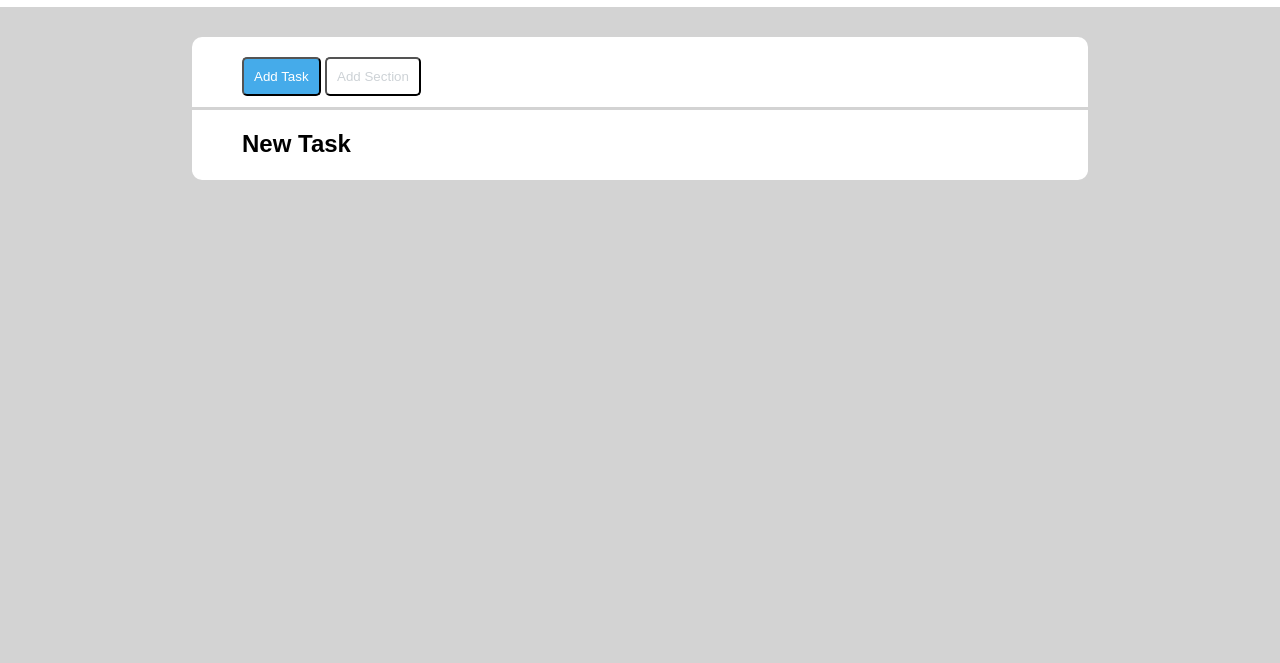
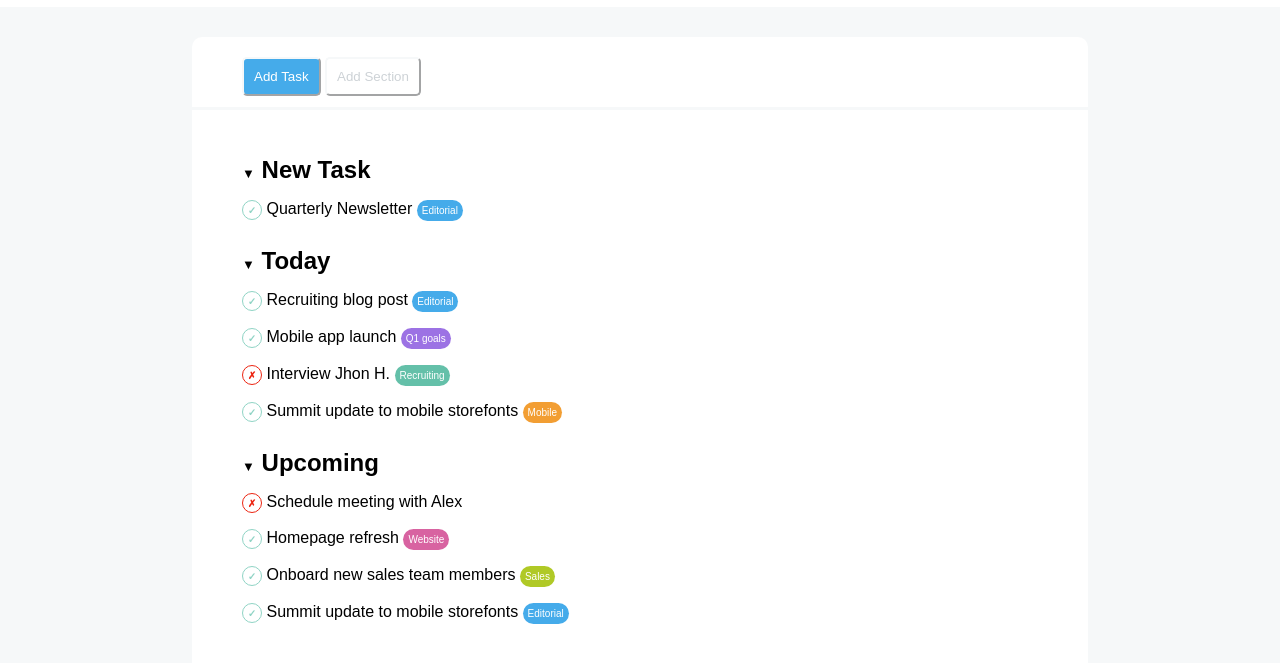
Before and after one commit to SebastianoMV/html-css-toboolist, a plain HTML site: page index.html in a window 1280 px wide. Shown: the part 83-746 px from the top of the page. Drawn offline with Linux system fonts and the light colour scheme.

Commit message:
Fine ma con problemini di White da rivedere domani

```diff
--- a/css/style.css
+++ b/css/style.css
@@ -3,7 +3,7 @@
   padding: 0;
   box-sizing: border-box;
   font-family: Arial, Helvetica, sans-serif;
-  background-color: lightgray;
+  background-color: #f6f8f9;
 }
 
 
@@ -15,7 +15,6 @@ header{
 }
 
 #logo{
-  display: inline;
   width: 70px;
   vertical-align: middle;
 }
@@ -28,43 +27,118 @@ header{
 .white{
   background-color: white;
 }
+.trasparent{
+  background-color: transparent;
+}
 
 
 /* MAIN */
 .container{
   width: 70%;
-  height: 70px;
   background-color: white;
   margin: auto;
   padding: 20px 50px;
 }
 
 .top{
-
+  height: 70px;
   margin-top: 30px;
   border-top-left-radius: 10px;
   border-top-right-radius: 10px;
 }
+
 .bot{
-
+  height: 80%;
   margin-top: 3px;
   margin-bottom: 30px;
   border-bottom-left-radius: 10px;
   border-bottom-right-radius: 10px;
-
 }
 
 .add-button{
   padding: 10px;
   border-radius: 5px;
+  border-color: #f6f8f9;
 }
 
+
+.gray{
+  color:#cdd2d6;
+  background-color: white;
+}
+
+h2::before{
+  content: "\25BC";
+  font-size: small;
+}
+
+.righe{
+line-height: 20px;
+margin: 30px 0px;
+
+}
+
+.check{
+  display: inline-block;
+  color: #90d4c5;
+  width: 20px;
+  height: 20px;
+  border: 1px solid #90d4c5;
+  border-radius: 50%;
+  text-align: center;
+  font-size: 10px;
+  font-weight: bolder;
+}
+
+.cross{
+  display: inline-block;
+  color: #ec2411;
+  width: 20px;
+  height: 20px;
+  border: 1px solid #ec2411;;
+  border-radius: 50%;
+  text-align: center;
+  font-size: 10px;
+  font-weight: bolder;
+}
+
+.color{
+  padding: 5px;
+  border-radius: 15px;
+  font-size: 10px;
+  color: white;
+}
+
+.margin{
+  margin: 15px 0px;
+}
+
+/* LISTA TASK */
 .blue{
   color: white;
   background-color: #45abea;
 }
 
-.gray{
-  color:#cdd2d6;
-  background-color: white;
+.q1{
+  background-color: #9c72e4;
 }
+
+.recruiting{
+
+  background-color: #64c0a9;
+}
+
+.mobile{
+
+  background-color: #f29e33;
+}
+
+.website{
+
+  background-color: #d863a1;
+}
+
+.sales{
+  background-color: #b0c926;
+}
+/* FINE LISTA TASK */
--- a/index.html
+++ b/index.html
@@ -17,13 +17,79 @@
   </header>
 
   <main>
+    <!-- bottoni -->
     <div class="container top">
        <button class="add-button blue"> Add Task</button>
        <button class="add-button gray">Add Section</button>
     </div>
 
+    <!-- menu -->
     <div class="container bot">
-      <h2 class="white">New Task</h2>
+      <div class="white righe">
+       <h2 class="white"> New Task</h2>
+       <div class="white margin">
+        <span class="white check"> &check;</span>
+        <span class="white"> Quarterly Newsletter</span>
+        <span class="color blue">Editorial</span>
+       </div>
+      </div>
+
+      <div class="white righe">
+        <h2 class="white"> Today</h2>
+        <div class="white margin">
+          <span class="white check"> &check;</span>
+          <span class="white"> Recruiting blog post</span>
+          <span class="color blue">Editorial</span>
+        </div>
+
+        <div class="white margin">
+          <span class="white check"> &check;</span>
+          <span class="white"> Mobile app launch</span>
+          <span class="color q1">Q1 goals</span>
+        </div>
+
+        <div class="white margin">
+          <span class="white cross"> &cross;</span>
+          <span class="white"> Interview Jhon H.</span>
+          <span class="color recruiting">Recruiting</span>
+        </div>
+
+        <div class="white margin">
+          <span class="white check"> &check;</span>
+          <span class="white"> Summit update to mobile storefonts</span>
+          <span class="color mobile">Mobile</span>
+        </div>
+
+      </div>
+
+      <div class="white righe">
+        <h2 class="white"> Upcoming</h2>
+        <div class="white margin">
+          <span class="white cross"> &cross;</span>
+          <span class="white"> Schedule meeting with Alex</span>
+        </div>
+
+        <div class="white margin">
+          <span class="white check"> &check;</span>
+          <span class="white"> Homepage refresh</span>
+          <span class="color website">Website</span>
+        </div>
+
+        <div class="white margin">
+          <span class="white check"> &check;</span>
+          <span class="white"> Onboard new sales team members</span>
+          <span class="color sales">Sales</span>
+        </div>
+
+        <div class="white margin">
+          <span class="white check"> &check;</span>
+          <span class="white"> Summit update to mobile storefonts</span>
+          <span class="color blue">Editorial</span>
+        </div>
+
+      </div>
+
+
 
    </div>
 
```
